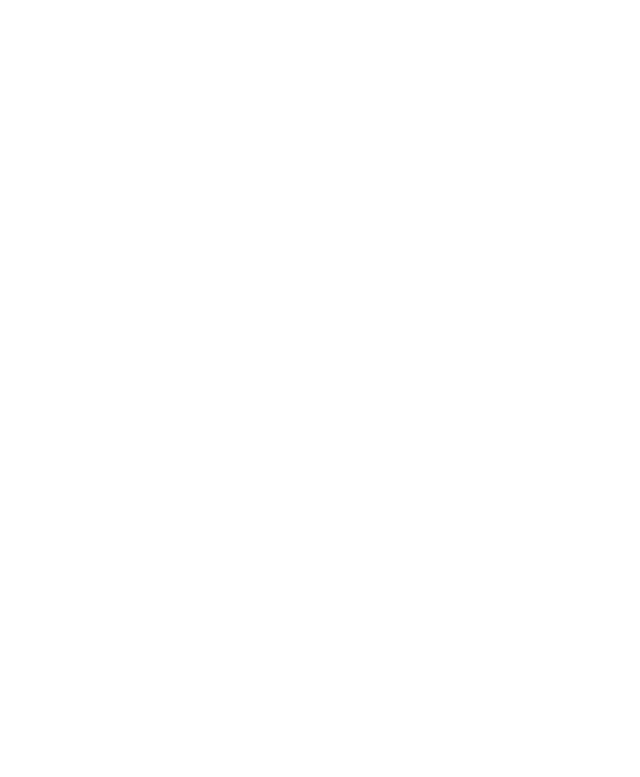
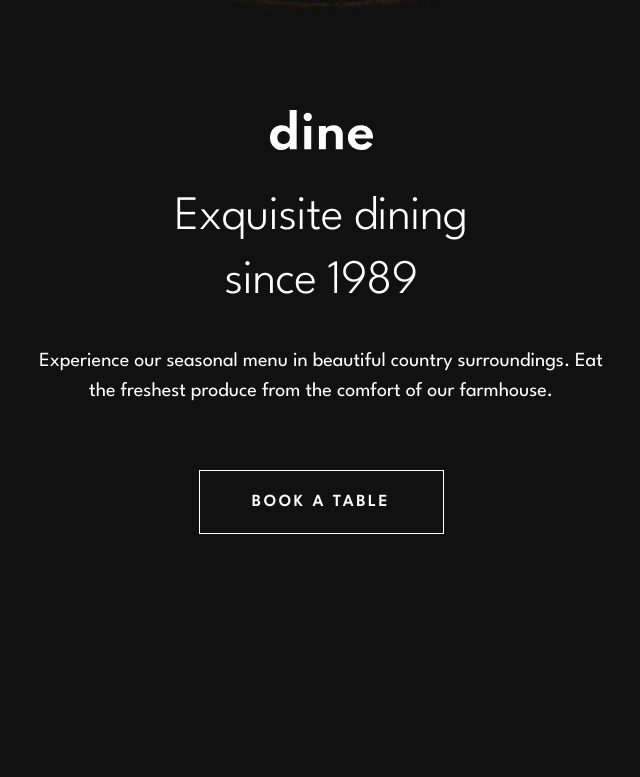
Before and after one commit to LucasS-Goncalves/dine-restaurant-website, an Angular app: page / in a window 1280 px wide. Shown: the part 503-1280 px from the top of the page, without its empty margins (319-959 px from the left). Before the commit the page ends 800 px from the top, so only its background shows below. Built offline with nearby package versions, Linux system fonts and the light colour scheme.

Commit message:
working on button style

```diff
--- a/src/app/components/main/main.component.css
+++ b/src/app/components/main/main.component.css
@@ -0,0 +1,130 @@
+.header{
+  position: relative;
+  width: 100%;
+}
+
+.food{
+  width: 100%;
+}
+
+.headerContent{
+  width: 100%;
+  position: absolute;
+  top: 30%;
+  color: var(--white);
+  display: flex;
+  flex-direction: column;
+  align-items: center;
+  justify-content: center;
+  gap: 1.8rem;
+  z-index: 1;
+}
+
+.headerContent h1 > img{
+  width: 82.4px;
+  height: 32px;
+}
+
+.headerContent h2{
+  font-size: 2rem;
+  font-weight: 300;
+  line-height: 40px;
+  letter-spacing: -.4px;
+  text-align: center;
+}
+
+.headerContent p{
+  width: 327px;
+  font-size: 1rem;
+  font-weight: 400;
+  line-height: 26px;
+  text-align: center;
+}
+
+.book_dark{
+  width: 245px;
+  height: 64px;
+  position: relative;
+  background-color: transparent;
+  border: 1px solid var(--white);
+  color: var(--white);
+  font-size: 1.0625rem;
+  font-weight: 600;
+  letter-spacing: 2.5px;
+  cursor: pointer;
+  transition: .3s;
+}
+
+.book_dark::before{
+  content: "";
+  position: absolute;
+  width: 100%;
+  height: 0;
+  background-color: var(--white);
+  top: 0;
+  left: 0;
+  z-index: -1;
+  transition: .3s;
+}
+
+.book_dark:hover::before{
+  height: 100%;
+}
+
+.book_dark:hover{
+  color: var(--cod-gray);
+}
+
+@media(min-width: 768px){
+  .headerContent{
+    top: 37%;
+    gap: 2rem;
+  }
+
+  .headerContent h1 > img{
+    width: 103px;
+    height: 40px;
+  }
+
+  .headerContent h2{
+    font-size: 3rem;
+    line-height: 64px;
+    letter-spacing: -.6px;
+  }
+
+  .headerContent p{
+    width: 573px;
+    font-size: 1.25rem;
+    line-height: 30px;
+    margin-bottom: 2rem;
+  }
+}
+
+@media(min-width: 1440px){
+  .headerContent{
+    width: 507px;
+    top: 10%;
+    left: 10%;
+    gap: 2rem;
+    align-items: flex-start;
+  }
+
+  .headerContent h1 > img{
+    width: 103px;
+    height: 40px;
+    margin-bottom: 95%;
+  }
+
+  .headerContent h2{
+    font-size: 5rem;
+    line-height: 80px;
+    letter-spacing: -1px;
+    text-align: start;
+  }
+
+  .headerContent p{
+    width: 445px;
+    margin-bottom: 2rem;
+    text-align: start;
+  }
+}
--- a/src/app/components/main/main.component.html
+++ b/src/app/components/main/main.component.html
@@ -0,0 +1,22 @@
+<header class="header">
+  <picture>
+    <source media="(max-width: 767px)" srcset="../../../assets/images/homepage/hero-bg-mobile@2x.jpg">
+    <source media="(max-width: 1439px)" srcset="../../../assets/images/homepage/hero-bg-tablet@2x.jpg">
+    <source media="(min-width: 1440px)" srcset="../../../assets/images/homepage/hero-bg-desktop@2x.jpg">
+    <img class="food" alt="" src="../../../assets/images/homepage/hero-bg-mobile@2x.jpg">
+  </picture>
+  <article class="headerContent">
+    <h1><img class="logo" src="../../../assets/images/logo.svg" alt="logo"></h1>
+    <h2>
+      Exquisite dining <br>
+      since 1989
+    </h2>
+    <p>
+      Experience our seasonal menu in beautiful country surroundings. Eat the freshest produce from the comfort of our farmhouse.
+    </p>
+    <button class="book_dark">
+        BOOK A TABLE
+    </button>
+  </article>
+
+</header>
```
